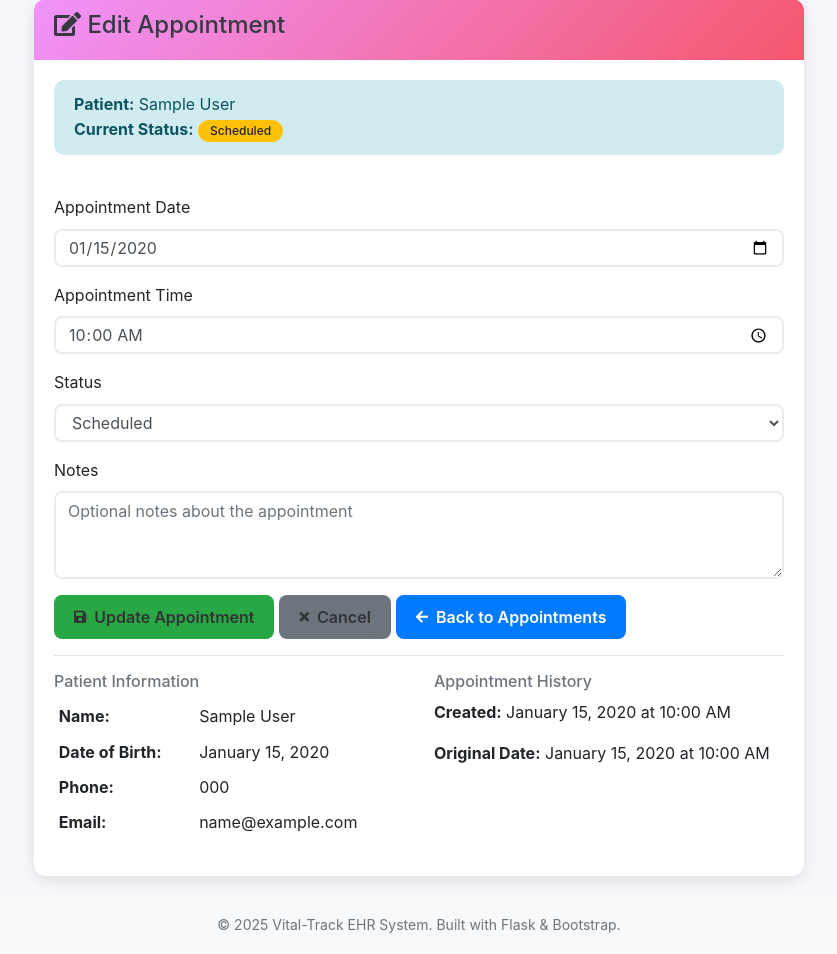
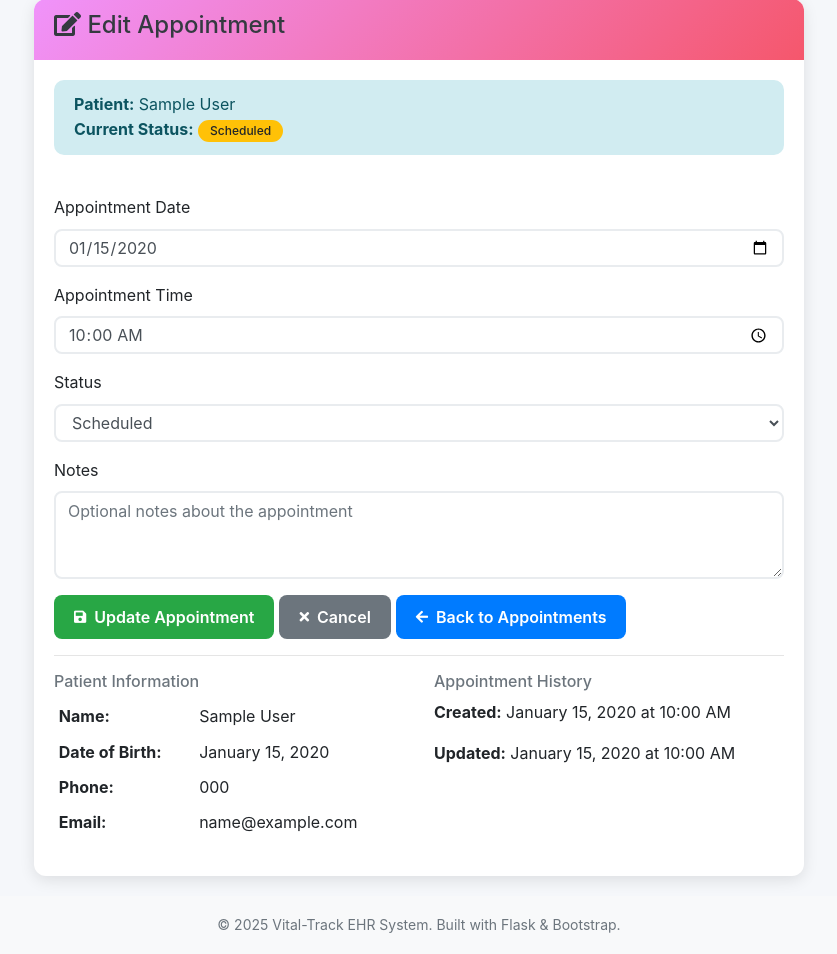
Before and after one commit to Mhd-Bashi/EHR, a Flask app: page /edit_appointment/1 in a window 1280 px wide. Shown: the part 131-1085 px from the top of the page, without its empty margins (221-1058 px from the left). Run offline with Flask 3, Linux system fonts and the light colour scheme; the visitor is signed in with stand-in values (Sample User, id 1); tables that the repository leaves empty hold one stand-in row (values such as "Sample post"); some web fonts are replaced.

Commit message:
feat: Update appointment buttons with improved styling and modify appointment history display

```diff
--- a/templates/edit_appointment.html
+++ b/templates/edit_appointment.html
@@ -126,13 +126,13 @@
 
                         <div class="form-group">
                             <div class="btn-group-custom">
-                                <button type="submit" class="btn btn-success">
+                                <button type="submit" class="btn btn-success" style="color: white;">
                                     <i class="fas fa-save"></i> Update Appointment
                                 </button>
-                                <a href="{{ url_for('view_appointment', appointment_id=appointment.id) }}" class="btn btn-secondary">
+                                <a href="{{ url_for('view_appointment', appointment_id=appointment.id) }}" class="btn btn-secondary" style="color: white;">
                                     <i class="fas fa-times"></i> Cancel
                                 </a>
-                                <a href="{{ url_for('view_appointments') }}" class="btn btn-primary">
+                                <a href="{{ url_for('view_appointments') }}" class="btn btn-primary" style="color: white;">
                                     <i class="fas fa-arrow-left"></i> Back to Appointments
                                 </a>
                             </div>
@@ -166,7 +166,7 @@
                         <div class="col-md-6">
                             <h6 class="text-muted">Appointment History</h6>
                             <p><strong>Created:</strong> {{ appointment.created_at.strftime('%B %d, %Y at %I:%M %p') if appointment.created_at else 'N/A' }}</p>
-                            <p><strong>Original Date:</strong> {{ appointment.date.strftime('%B %d, %Y at %I:%M %p') }}</p>
+                            <p><strong>Updated:</strong> {{ appointment.updated_at.strftime('%B %d, %Y at %I:%M %p') if appointment.updated_at else 'N/A' }}</p>
                         </div>
                     </div>
                 </div>
```
